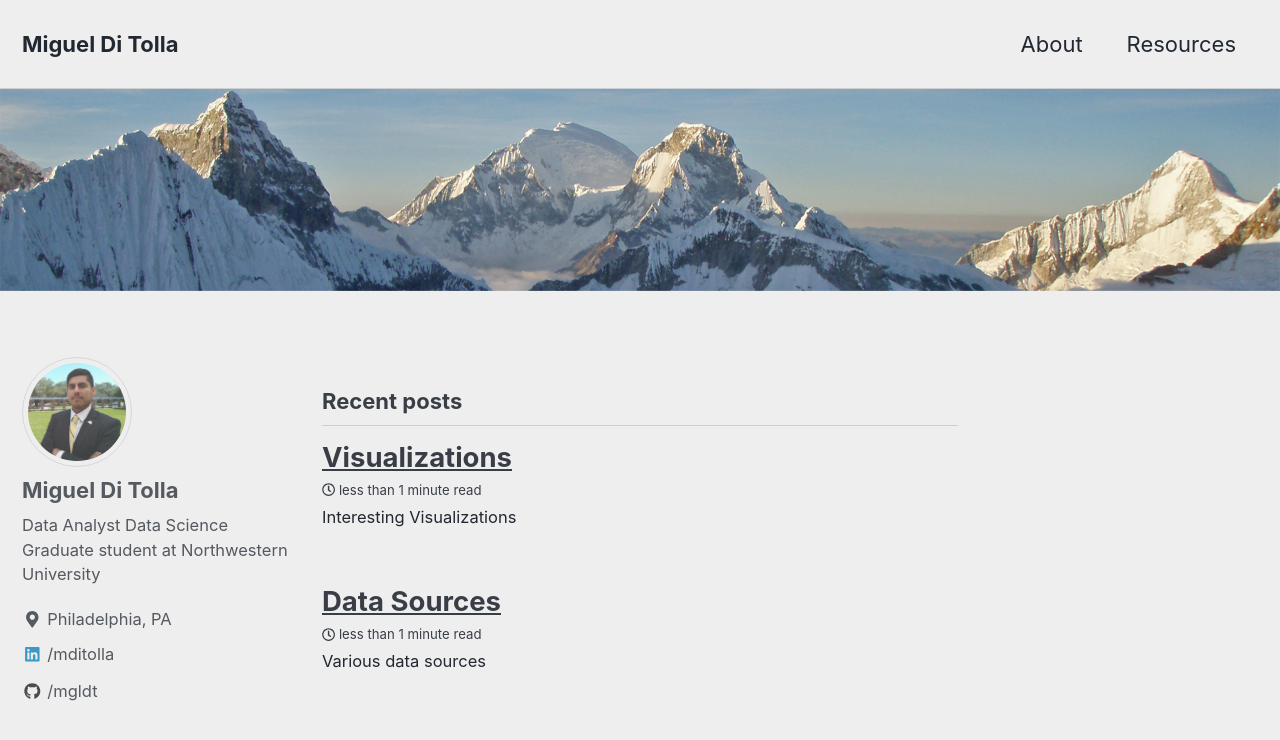
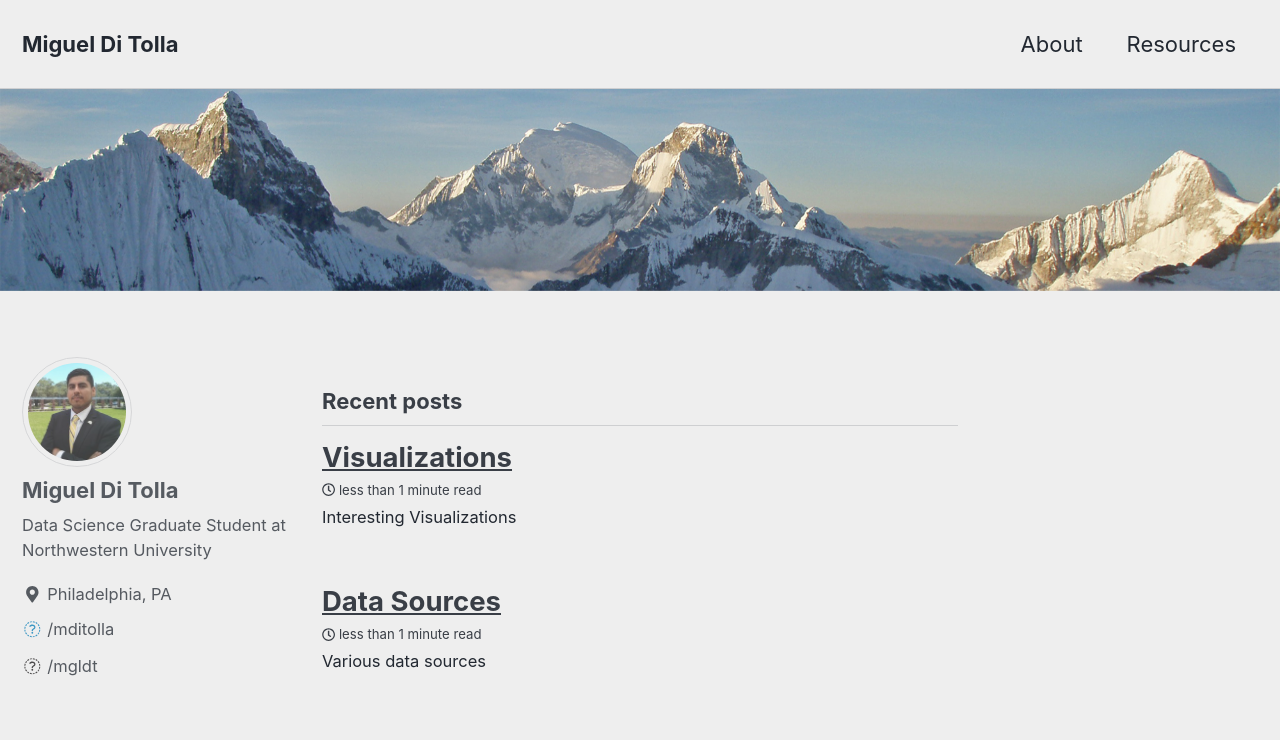
Before and after one commit to mgldt/mgldt.github.io, a Jekyll site: the page built from index.html, in a window 1280 px wide and 900 px high. Shown: the top 740 px of the window. Built offline with Jekyll 4.4.1, drawn with Linux system fonts in a browser that asks for light colours; cached includes are drawn as plain includes; the list of posts is cut into pages by our own code.

Commit message:
Update _config.yml

```diff
--- a/_config.yml
+++ b/_config.yml
@@ -108,15 +108,15 @@ analytics:
 author:
   name             : "Miguel Di Tolla"
   avatar           : "/images/avatar.jpg" # path of avatar image, e.g. "/assets/images/bio-photo.jpg"
-  bio              : "Data Analyst\n\ Data Science Graduate student at Northwestern University"
+  bio              : "Data Science Graduate Student at Northwestern University"
   location         : "Philadelphia, PA"
   email            :
   links:
     - label: "/mditolla"
-      icon: "fab fa-fw fa-linkedin"
+      icon: "fas fa-fw fa-linkedin"
       url: "https://www.linkedin.com/in/mditolla"
     - label: "/mgldt"
-      icon: "fab fa-fw fa-github"
+      icon: "fas fa-fw fa-github"
       url:  "https://github.com/mgldt"
 
     #- label: "Email"
```
